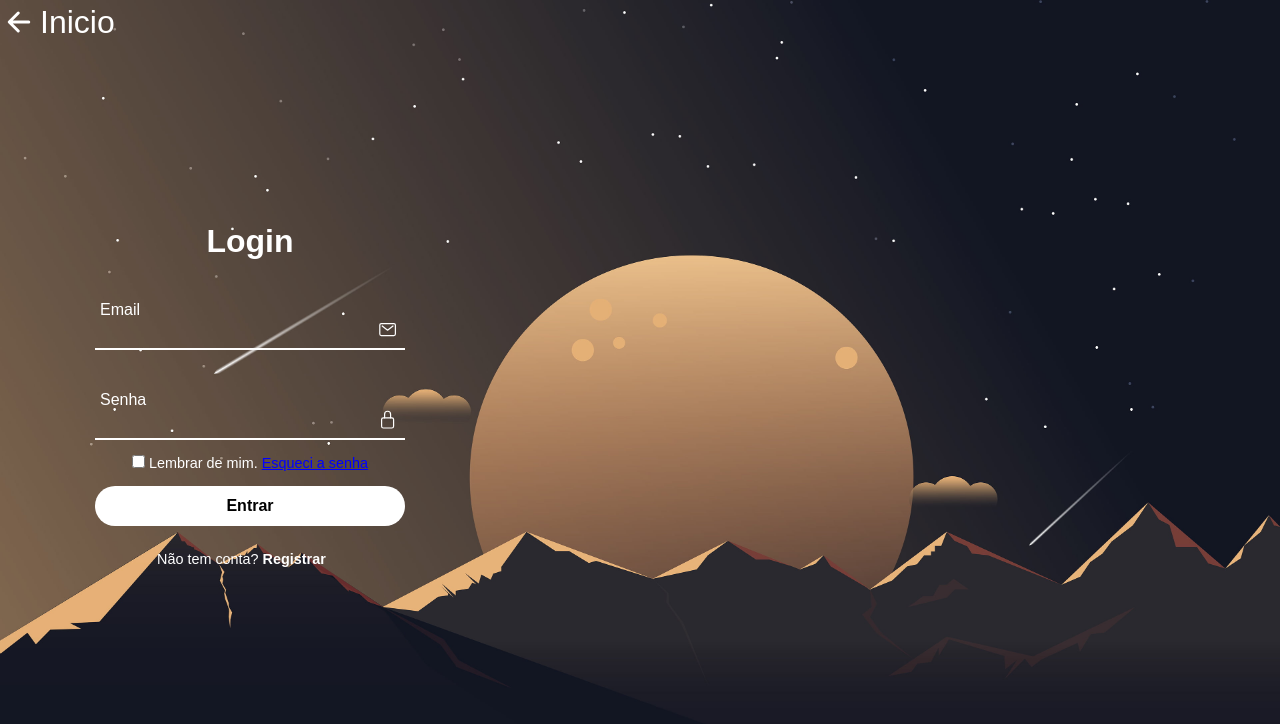
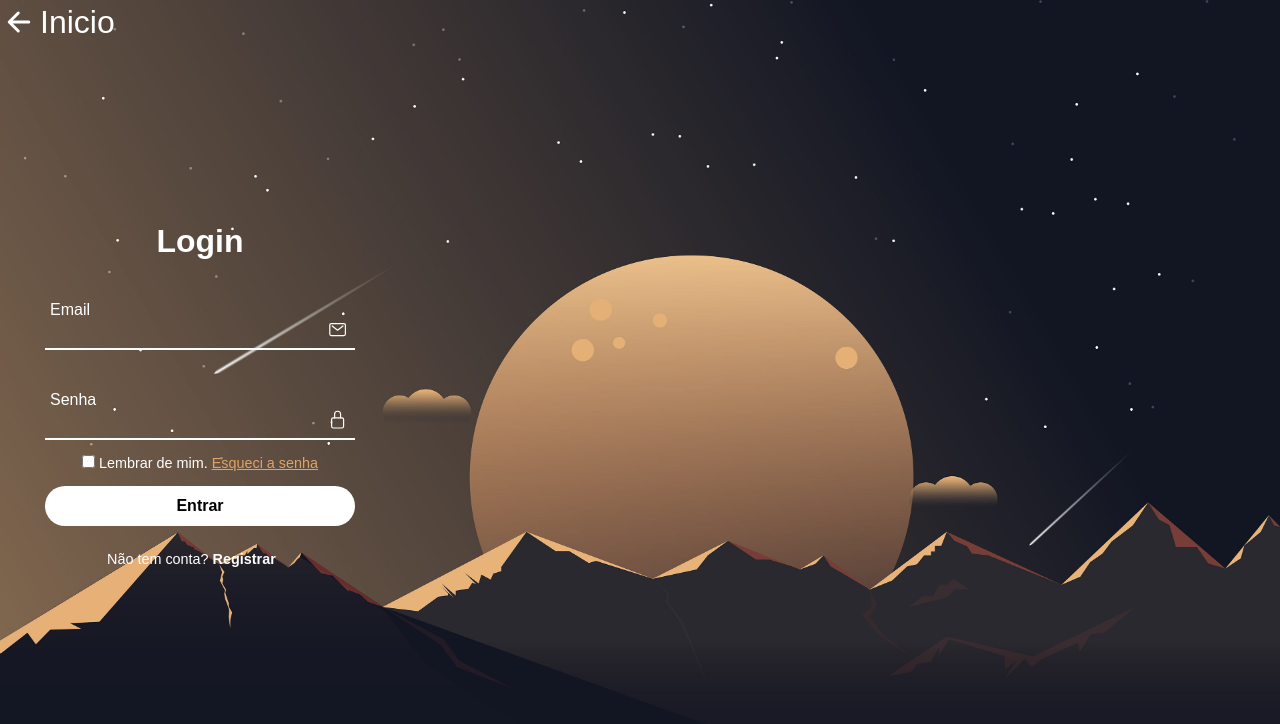
Before and after one commit to StyflerRick/StyflerRick.github.io, a plain HTML site: page login.html in a window 1280 px wide. In both pictures the pointer is over the link "Esqueci a senha". Drawn offline with nearby package versions, Linux system fonts and the light colour scheme.

Commit message:
Bug Fix  Changes to be committed: 	modified:   login.css

```diff
--- a/login.css
+++ b/login.css
@@ -18,7 +18,6 @@ section {
 
 .form-box {
     position: relative;
-    left: 50px;
     width: 400px;
     height: 450px;
     background: transparent;
@@ -100,7 +99,7 @@ input:valid~ :label {
 
 .forget label a:hover {
     text-decoration: underline;
-    color: blue;
+    color: #e0a365;
 }
 
 button {
@@ -130,7 +129,7 @@ button {
 
 .register p a:hover {
     text-decoration: underline;
-    color: blue;
+    color: #e0a365;
 }
 
 .back ion-icon {
```
